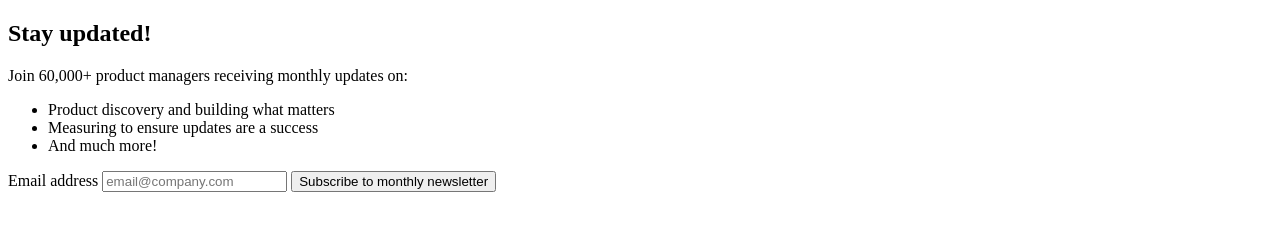
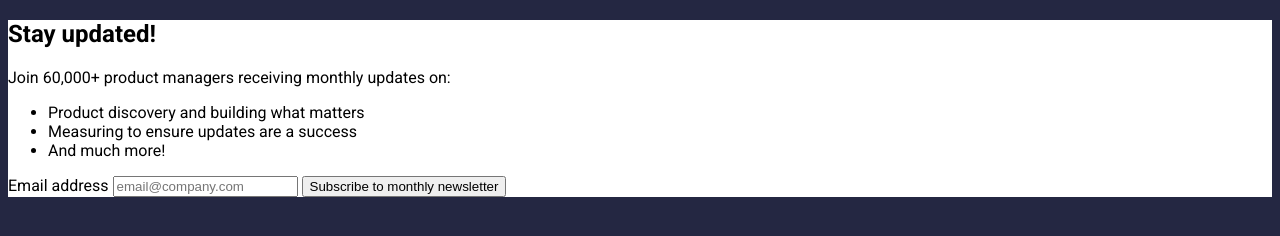
Before and after one commit to carlosarela/codigo, a plain HTML site: page semana01/dia02/index.html in a window 1280 px wide. Drawn offline with Linux system fonts and the light colour scheme.

Commit message:
semana01, dia02

```diff
--- a/semana01/dia02/estilos.css
+++ b/semana01/dia02/estilos.css
@@ -1,3 +1,13 @@
-@import url('https://fonts.googleapis.com/css2?family=Roboto:ital,wght@0,100;0,300;0,400;0,500;0,700;0,900;1,100;1,300;1,400;1,500;1,700;1,900&display=swap');
+@import url('https://fonts.googleapis.com/css2?family=Roboto:wght@400;700&display=swap');
 
 /*font-family: "Roboto", sans-serif;*/
+
+body{
+    background-color: hsl(234, 29%, 20%);
+    font-size: 16px;
+    font-family: "Roboto", sans-serif;
+}
+
+main{
+    background-color: hsl(0, 0%, 100%);
+}
```
